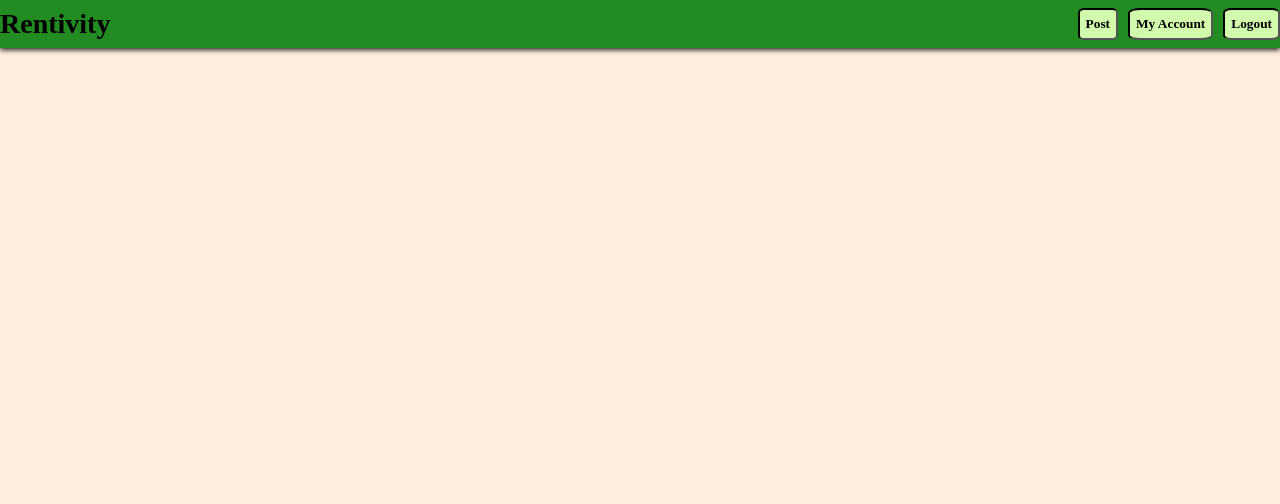
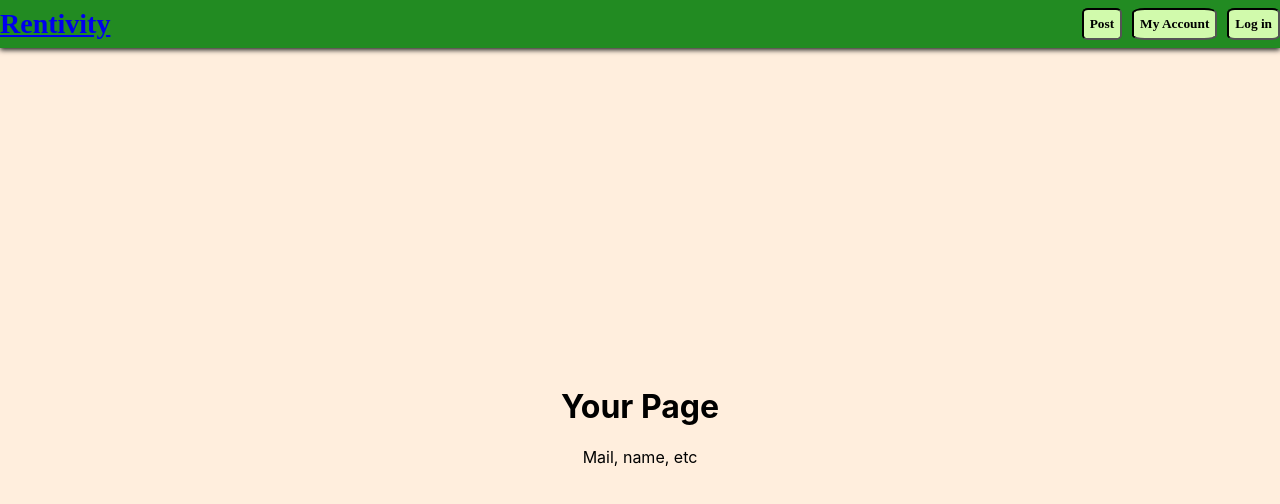
Before and after one commit to tines98/Dat251Group4, a React (Create React App) app: page /MyAccount in a window 1280 px wide. Shown: the top 504 px of the page. Built offline with nearby package versions, Linux system fonts and the light colour scheme.

Commit message:
Small connections between pages

```diff
--- a/src/App.css
+++ b/src/App.css
@@ -13,7 +13,6 @@
     width: 100%;
     align-items: center;
     justify-content: center;
-    color: #222222;
 }
 
 .App-logo {
--- a/src/App.js
+++ b/src/App.js
@@ -13,6 +13,7 @@ import Welcome from "./components/Welcome";
 import Register from "./components/Register";
 import UploadImage from "./components/UploadImage";
 import DisplayImage from "./components/DisplayImage";
+import MyAccount from "./components/MyAccount";
 
 function App() {
     return (
@@ -33,6 +34,8 @@ function App() {
 
                         <Route path="/DisplayImage" element={<DisplayImage/>} />
 
+                        <Route path="/MyAccount" element={<MyAccount/>} />
+
                     </Routes>
                 </div>
             </div>
--- /dev/null
+++ b/src/components/MyAccount.css
@@ -0,0 +1,7 @@
+.MyPage{
+    display:flex;
+    flex-direction: column;
+    justify-content: space-between;
+    color: black;
+    font-family: titillium;
+}
--- /dev/null
+++ b/src/components/MyAccount.jsx
@@ -0,0 +1,25 @@
+import React from 'react';
+import "./MyAccount.css";
+import firebase from 'firebase/compat';
+import {getAuth} from "firebase/auth";
+
+
+
+const auth = getAuth();
+const user = auth.currentUser;
+
+if(user !== null) {
+    user.providerData.forEach((profile) => {
+        console.log("   Email: " + profile.email);
+    });
+}
+const MyAccount = () => {
+    return (
+        <div className="MyAccount">
+            <h1>Your Page</h1>
+            <p>Mail, name, etc</p>
+        </div>
+    );
+
+}
+export default MyAccount;
--- a/src/components/Register.css
+++ b/src/components/Register.css
@@ -1,9 +1,7 @@
 .Register {
-   /* display: flex;
+    display: flex;
     flex-direction:column;
-    justify-content: space-between;*/
-    position: absolute;
-    right: 100px;
+    justify-content: space-between;
 }
 
 .GetRegisterButton {
--- a/src/components/Register.jsx
+++ b/src/components/Register.jsx
@@ -13,7 +13,6 @@ const handleSubmit = (event) => {
     .then(() =>
         sendEmailVerification(auth.currentUser))
         .catch((err) => alert(err.message))
-
     // Prevent page reload
     event.preventDefault();
   };
@@ -32,7 +31,7 @@ const Register = () => {
                     <input className="Password" type="password" name="pass" required />
                 </div>
                     <div className="button-container">
-                    <input type="submit" />
+                        <input type="submit"/>
                 </div>
             </form>
         </div>
--- a/src/components/TopBar.jsx
+++ b/src/components/TopBar.jsx
@@ -10,7 +10,8 @@ const TopBarContainerLeft = () =>{
     return (
         <div className="TopBarContainerLeft">
             {/* <img src={logo} className="App-logo" alt="logo" /> */}
-            <h1>Rentivity</h1>
+            <h1><a href="/Welcome"> Rentivity</a></h1>
+
         </div>
     );
 }
@@ -26,9 +27,9 @@ const TopBarNavButton = (props) => {
 const TopBarContainerRight = () => {
     return (
         <div className="TopBarContainerRight">
-            <TopBarNavButton linkTo="/login" buttonText="Logout"/>
-            <TopBarNavButton linkTo="/polls" buttonText="My Account"/>
-            <TopBarNavButton linkTo="/create" buttonText="Post"/>
+            <TopBarNavButton linkTo="/Register" buttonText="Log in"/>
+            <TopBarNavButton linkTo="/MyAccount" buttonText="My Account"/>
+            <TopBarNavButton linkTo="/UploadImage" buttonText="Post"/>
         </div>
     );
 }
--- a/src/components/Welcome.jsx
+++ b/src/components/Welcome.jsx
@@ -3,15 +3,9 @@ import "./Welcome.css"
 import firebase from "firebase/compat";
 //import {db} from "../firebase";
 
-const Back = () => {
-    <div className="Back">
-        <img src="https://res.cloudinary.com/simpleview/image/upload/v1504857098/clients/norway/hiking_litlefjellet_andalsnes_norway_2_1_9133c8d8-8524-4326-9c33-de8358fa370a.jpg"> style="witdh:10px"</img>
-    </div>
-}
-
 const Welcome = () => {
     return (
-        <div className="Welcome">¨
+        <div className="Welcome">
             <img src="https://res.cloudinary.com/simpleview/image/upload/v1504857098/clients/norway/hiking_litlefjellet_andalsnes_norway_2_1_9133c8d8-8524-4326-9c33-de8358fa370a.jpg" width="750"></img>
             <h1>Welcome!</h1>
             <h2>Search for an item</h2>
```
